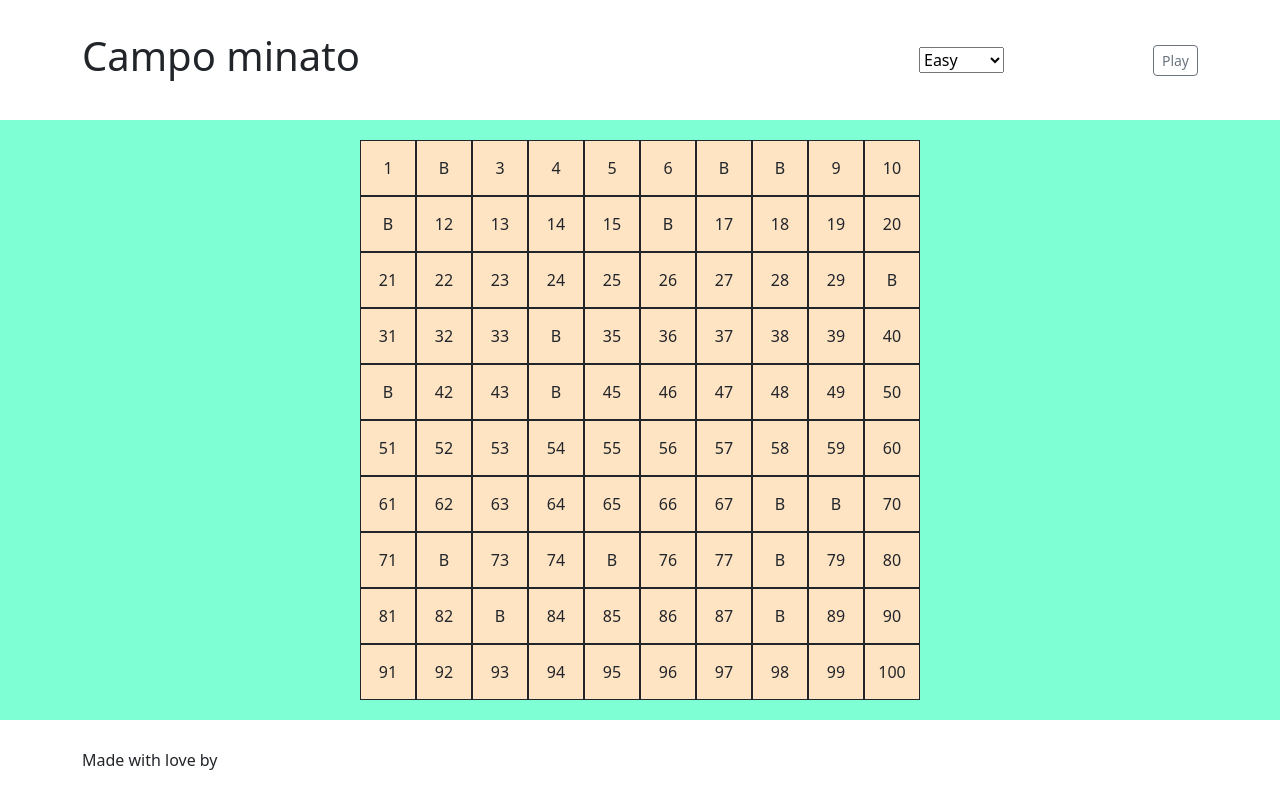
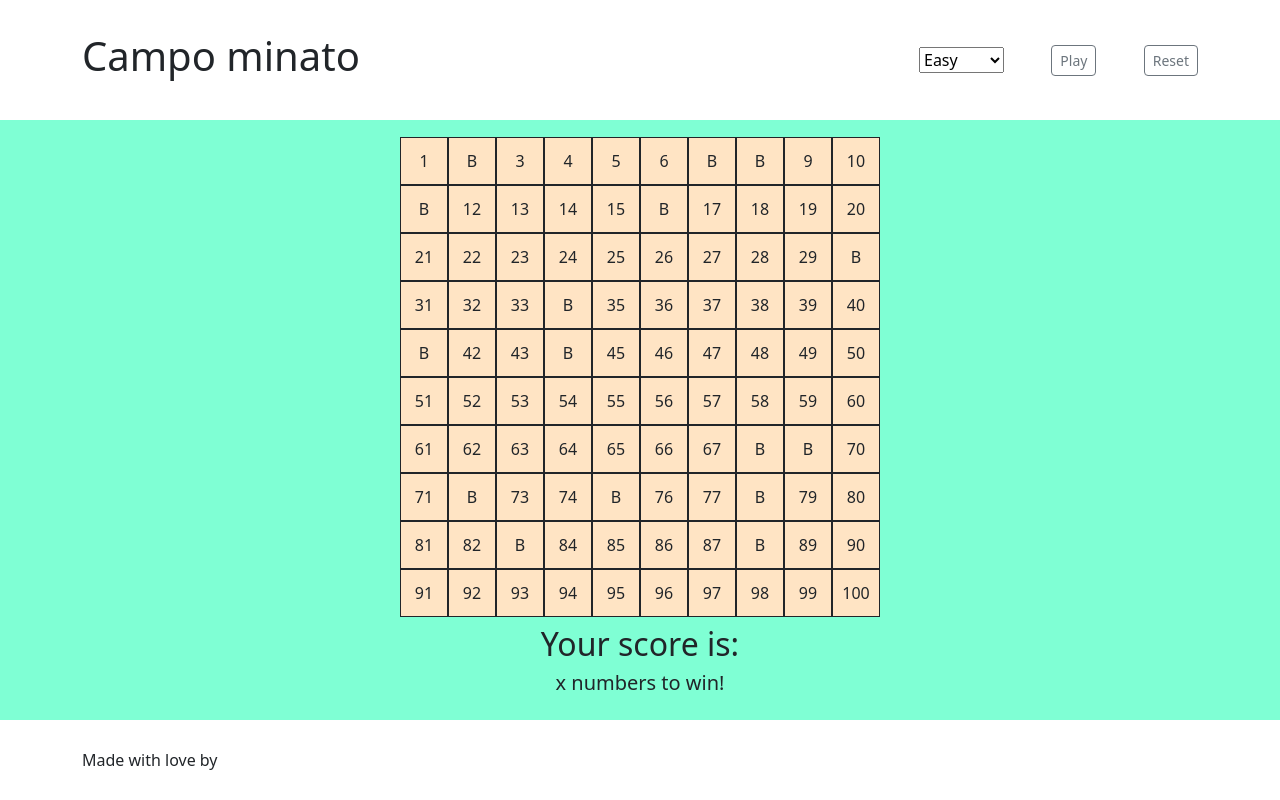
Before and after one commit to TomekWebDev/js-campominato-dom, a plain HTML site: page index.html in a window 1280 px wide. Both pictures are taken after a click on the button "Play". Drawn offline with nearby package versions, Linux system fonts and the light colour scheme.

```diff
--- a/index.html
+++ b/index.html
@@ -29,6 +29,7 @@
             <option value="49">Hard</option>
           </select>
         <button class="btn btn-outline-secondary btn-sm" onclick="startPlay()" >Play</button>
+        <button class="btn btn-outline-secondary btn-sm" onclick="reset()" >Reset</button>
 
     </div>
 
@@ -36,13 +37,14 @@
 
   </header>
 
-  <main class="d-flex align-items-center justify-content-center">
+  <main id="main" class="d-flex align-items-center justify-content-center flex-column">
 
-    <div id="grid-container" class="d-flex flex-wrap">
+    <div
+        id="grid-container" class="d-flex flex-wrap">
+    </div>
 
-
-
-    </div>
+    <h2 id="lose" class="my-2">Your score is: <span id="score"></span></h2>
+    <h5><span id="missingToWin"></span>x numbers to win!</h5>
 
   </main>
 
--- a/main.js
+++ b/main.js
@@ -4,6 +4,8 @@
 
     //variabile per collegare il contenitore principale ai singoli div
     let gridContainer = document.getElementById("grid-container")
+
+    gridContainer.innerHTML = "";
 
     let bombsArray = [] //creazione dell'array in cui vengono create le 16 bombe random
 
@@ -39,7 +41,6 @@
             cell.classList.add("medium-cell");
         } else {
             cell.classList.add("hard-cell");
-
         }
             cell.classList.add("cell", "border", "border-1", "border-dark", "d-flex", "justify-content-center", "align-items-center", "p-0", 'text-lg')
 
@@ -58,6 +59,8 @@
             return cell;
     }
 
+    if (safeNumbersToggled)
+
     for(i = 1; i <= chooseLevel; i++){
         let thisSquare = createSquare(i);
 
@@ -66,7 +69,9 @@
             thisSquare.addEventListener("click",
             function activateSquare(){
                 console.log(this.innerText);
-                this.classList.add("boom")
+                this.classList.add("boom");
+                document.getElementById("lose").innerHTML = "You Lose :( Your score is: " + safeNumbersToggled.length
+                document.getElementById("main").classList.add("")
             })
 
         }
@@ -79,6 +84,8 @@
                 this.classList.add("safe-number")
                 safeNumbersToggled.push(this)
                 console.log(safeNumbersToggled.length);
+                document.getElementById("score").innerHTML = + safeNumbersToggled.length
+
             })
 
         }
@@ -91,3 +98,7 @@
     console.log(bombsCheck);
 
 }
+
+function reset(){
+    location.reload();
+}
--- a/style.css
+++ b/style.css
@@ -17,8 +17,8 @@
 }
 
 #grid-container{
-    width: 70vh;
-    height: 70vh;
+    width: 60vh;
+    height: 60vh;
     background-color: bisque
 }
 
```
